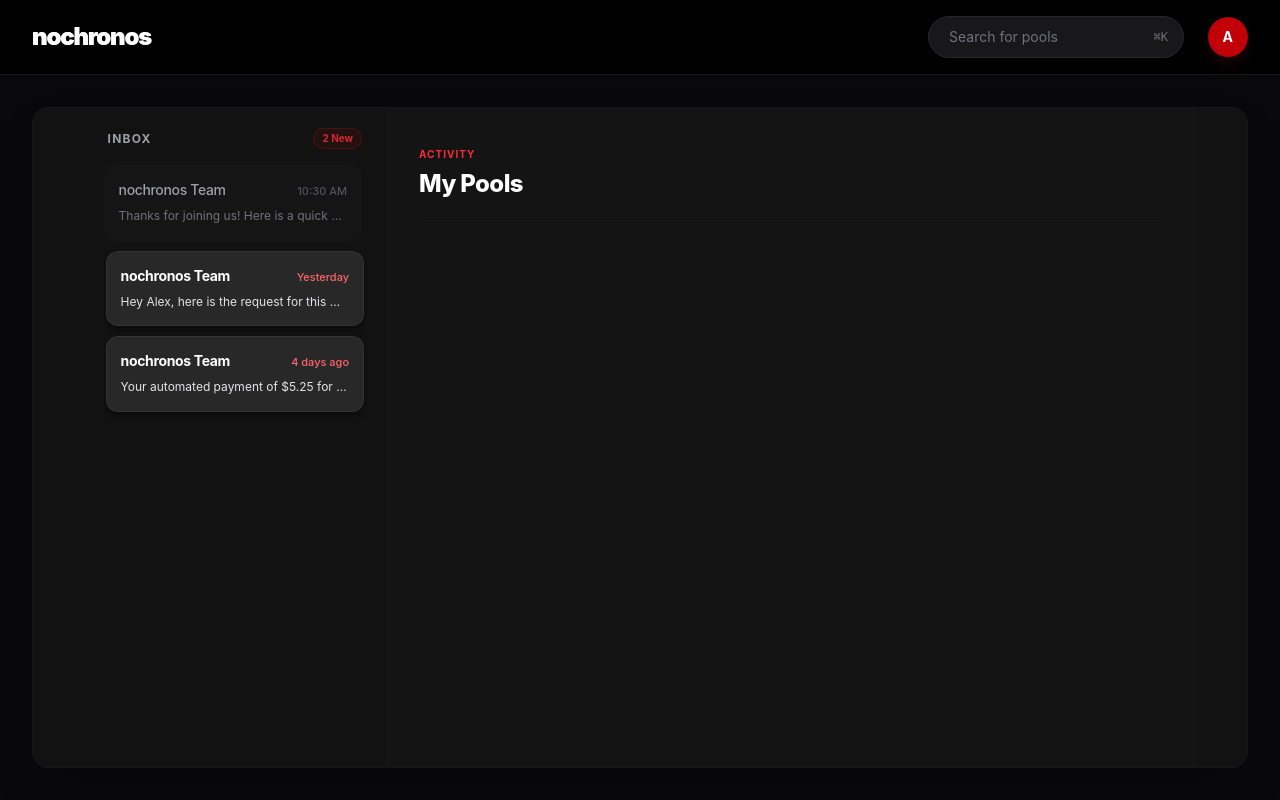
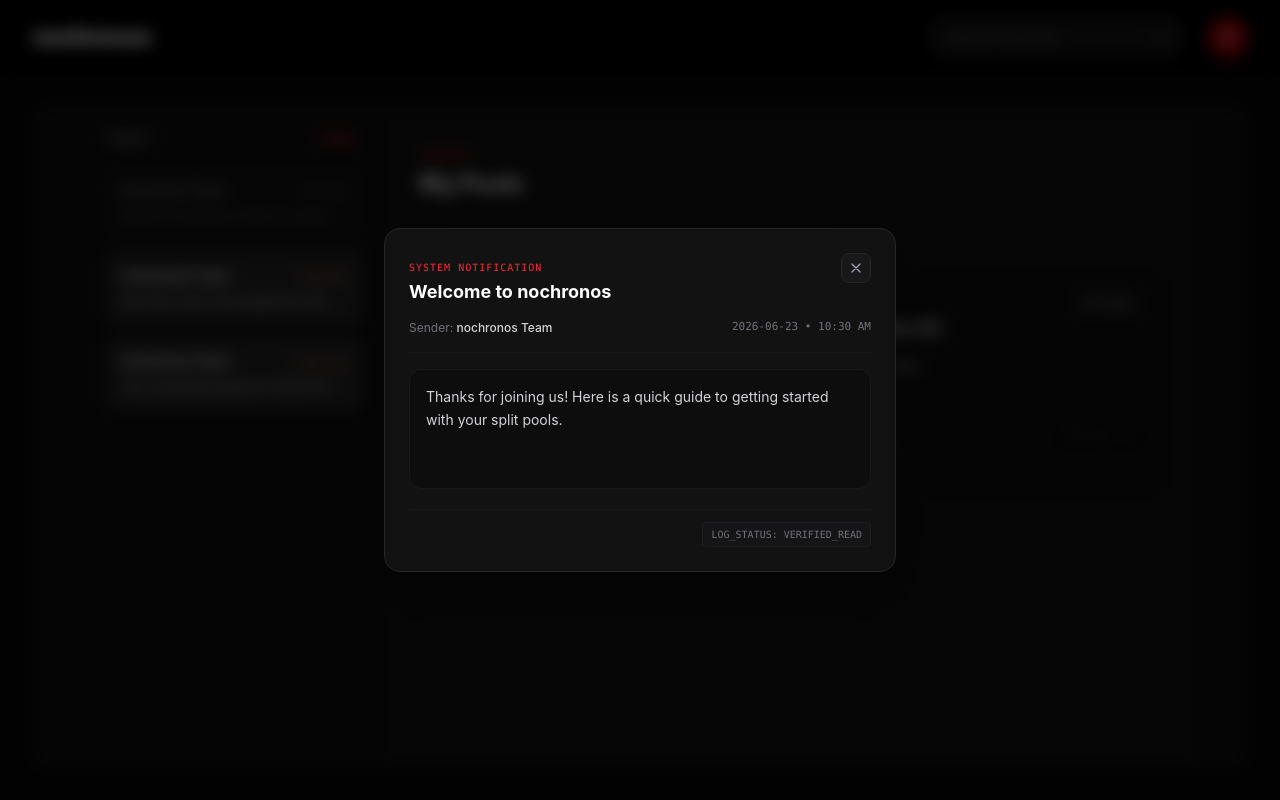
Before and after one commit to ArnavShelke04/nochronos, a React app in the folder frontend/: page / in a window 1280 px wide. Both pictures are taken after a click on the element 232 px from the left and 202 px from the top of the page. Built offline with nearby package versions, Linux system fonts and the light colour scheme; the HTML template or start-up script is replaced by a standard one.

Commit message:
done with pools

```diff
--- a/frontend/src/App.jsx
+++ b/frontend/src/App.jsx
@@ -23,7 +23,7 @@ function App() {
     },
     {
       id: "m2",
-      title: "Spotify Pool: Jordan requested $3.50",
+      title: "Payment is due",
       sender: "nochronos Team",
       preview: "Hey Alex, here is the request for this month's premium family plan split.",
       time: "Yesterday",
--- a/frontend/src/components/Inbox.jsx
+++ b/frontend/src/components/Inbox.jsx
@@ -1,10 +1,25 @@
-import React from 'react'
+import React, { useState } from 'react';
+import MessageModal from './MessageModal'; // Import the new component
 
-const Inbox = ({myInbox}) => {
+const Inbox = ({ myInbox }) => {
+    const [inboxData, setInboxData] = useState(myInbox);
+    const [selectedMessage, setSelectedMessage] = useState(null);
+
+    const handleClick = (message) => {
+        setInboxData((prevInbox) =>
+            prevInbox.map((msg) =>
+                msg.id === message.id ? { ...msg, unread: false } : msg
+            )
+        );
+        setSelectedMessage({ ...message, unread: false });
+    };
+
     return (
-    <div className="messages flex-1 overflow-y-auto space-y-2.5 pr-1 custom-scrollbar">
-        { myInbox.length > 0 ? (myInbox.map((msg) => (
+        <div className="messages flex-1 overflow-y-auto space-y-2.5 pr-1 custom-scrollbar relative">
+            {inboxData && inboxData.length > 0 ? (
+                inboxData.map((msg) => (
                     <div
+                        onClick={() => handleClick(msg)}
                         key={msg.id}
                         className={`flex flex-col p-3.5 rounded-xl cursor-pointer transition-all duration-200 border
                             ${msg.unread
@@ -26,15 +41,17 @@ const Inbox = ({myInbox}) => {
                 ))
             ) : (
                 <div className="h-full flex flex-col items-center justify-center text-center p-6 text-zinc-600">
-                <svg xmlns="http://www.w3.org/2000/svg" fill="none" viewBox="0 0 24 24" strokeWidth={1.5} stroke="currentColor" className="w-8 h-8 mb-2 text-zinc-700">
-                    <path strokeLinecap="round" strokeLinejoin="round" d="M21.75 6.75v10.5a2.25 2.25 0 0 1-2.25 2.25h-15a2.25 2.25 0 0 1-2.25-2.25V6.75m19.5 0A2.25 2.25 0 0 0 19.5 4.5h-15a2.25 2.25 0 0 0-2.25 2.25m19.5 0v.243a2.25 2.25 0 0 1-1.07 1.916l-7.5 4.615a2.25 2.25 0 0 1-2.36 0L3.32 8.91a2.25 2.25 0 0 1-1.07-1.916V6.75" />
-                </svg>
                     <p className="text-sm font-semibold text-zinc-500">Your inbox is clear</p>
-                <p className="text-[11px] text-zinc-600 mt-1 max-w-[180px] leading-normal">System logs and payment requests will appear here.</p>
                 </div>
             )}
+
+            {/* Render the extracted Modal Component here cleanly */}
+            <MessageModal
+                isOpen={selectedMessage}
+                onClose={() => setSelectedMessage(null)}
+            />
         </div>
-  )
-}
+    );
+};
 
-export default Inbox
+export default Inbox;
--- /dev/null
+++ b/frontend/src/components/MessageModal.jsx
@@ -0,0 +1,54 @@
+import React from 'react';
+
+const MessageModal = ({ isOpen, onClose }) => {
+    // If there is no message active, don't render anything at all
+    if (!isOpen) return null;
+
+    return (
+        <div className="fixed inset-0 z-50 flex items-center justify-center bg-black/70 backdrop-blur-sm p-4 animate-fade-in">
+            {/* The Popup Box */}
+            <div className="w-full max-w-lg bg-[#121212] border border-zinc-800 rounded-2xl p-6 shadow-2xl relative flex flex-col">
+
+                {/* Header Details */}
+                <div className="border-b border-zinc-900 pb-4 mb-4">
+                    <div className="flex justify-between items-start">
+                        <div>
+                            <span className="text-[10px] font-mono tracking-widest text-red-500 uppercase">System Notification</span>
+                            <h3 className="text-lg font-bold text-white mt-1 leading-tight">{isOpen.title}</h3>
+                        </div>
+
+                        {/* Close Button */}
+                        <button
+                            onClick={onClose}
+                            className="p-1.5 rounded-lg bg-zinc-900 border border-zinc-800 text-zinc-400 hover:text-white hover:bg-zinc-800 transition-colors"
+                        >
+                            <svg xmlns="http://www.w3.org/2000/svg" fill="none" viewBox="0 0 24 24" strokeWidth={2} stroke="currentColor" className="w-4 h-4">
+                                <path strokeLinecap="round" strokeLinejoin="round" d="M6 18 18 6M6 6l12 12" />
+                            </svg>
+                        </button>
+                    </div>
+
+                    {/* Meta row */}
+                    <div className="flex justify-between items-center text-xs text-zinc-500 mt-4">
+                        <p>Sender: <span className="text-zinc-300 font-medium">{isOpen.sender}</span></p>
+                        <p className="font-mono text-[11px]">{isOpen.date} • {isOpen.time}</p>
+                    </div>
+                </div>
+
+                {/* Read-Only Message Body Content */}
+                <div className="text-sm text-zinc-300 leading-relaxed bg-zinc-950/50 border border-zinc-900 p-4 rounded-xl min-h-[120px]">
+                    {isOpen.preview}
+                </div>
+
+                {/* Footer Status Badge */}
+                <div className="mt-5 pt-3 border-t border-zinc-900 flex justify-end">
+                    <span className="text-[10px] font-mono text-zinc-500 bg-zinc-900/60 px-2 py-1 rounded border border-zinc-800/50">
+                        LOG_STATUS: VERIFIED_READ
+                    </span>
+                </div>
+            </div>
+        </div>
+    );
+};
+
+export default MessageModal;
--- a/frontend/src/components/Pools.jsx
+++ b/frontend/src/components/Pools.jsx
@@ -1,11 +1,64 @@
 import React from 'react'
 
-const Pools = () => {
-  return (
-    <div>
+const Pools = ({ myPools }) => {
 
-    </div>
-  )
+    return (
+        <div className="grid grid-cols-1 md:grid-cols-2 gap-4 mt-6">
+            {myPools.length > 0 ? (
+                myPools.map((pool) => (
+                    <div
+                        key={pool.id}
+                        className="bg-[#121212] border border-zinc-900 hover:border-zinc-800 p-5 rounded-2xl flex flex-col justify-between transition-all duration-200 shadow-lg group"
+
+                    >
+                        <div>
+                            <div className="flex justify-between items-start mb-3">
+                                <div>
+                                    <span className="text-[10px] font-mono tracking-wider text-zinc-500 uppercase">
+                                        {pool.subscription.category}
+                                    </span>
+                                    <h3 className="text-base font-bold text-white group-hover:text-red-400 transition-colors mt-0.5">
+                                        {pool.subscription.name}
+                                    </h3>
+                                </div>
+                                {/* Member Count Badge */}
+                                <span className="bg-zinc-900 border border-zinc-800 text-zinc-400 text-[11px] font-medium px-2.5 py-1 rounded-full">
+                                    {pool.members.currentCount}/{pool.members.maxCap} spots
+                                </span>
+                            </div>
+                            <div className="flex items-center gap-2 mt-4 text-xs text-zinc-400">
+                                <div className="w-5 h-5 bg-zinc-800 rounded-full flex items-center justify-center font-bold text-[10px] text-zinc-300 border border-zinc-700">
+                                    {pool.creator.avatarUrl}
+                                </div>
+                                <p>Pool by <span className="font-medium text-zinc-300">{pool.creator.name}</span></p>
+                            </div>
+                        </div>
+                        <div className="border-t border-zinc-900/80 mt-5 pt-4 flex justify-between items-center">
+                            <div>
+                                <p className="text-[10px] text-zinc-500 uppercase tracking-wider">Your Share</p>
+                                <p className="text-lg font-black text-white mt-0.5">
+                                    ${pool.payment.amount.toFixed(2)}
+                                    <span className="text-xs font-normal text-zinc-500">/mo</span>
+                                </p>
+                            </div>
+                            <span className="text-[11px] text-zinc-500 bg-zinc-950 px-2.5 py-1 rounded-lg border border-zinc-900 font-mono">
+                                Due Day {pool.payment.dueDate}
+                            </span>
+                        </div>
+                    </div>
+                ))
+            ) : (
+                /* Empty State */
+                <div className="col-span-full border border-dashed border-zinc-800 rounded-2xl p-8 text-center text-zinc-500">
+                    <p className="text-sm font-semibold">No active pools found</p>
+                    <p className="text-xs text-zinc-600 mt-1">Join or create a pool to get started.</p>
+                </div>
+            )}
+            <div className='createButton bg-yellow-400 text-white flex'>
+
+            </div>
+        </div>
+    )
 }
 
 export default Pools
```
Lines whose indentation alone changed are shown as unchanged.
